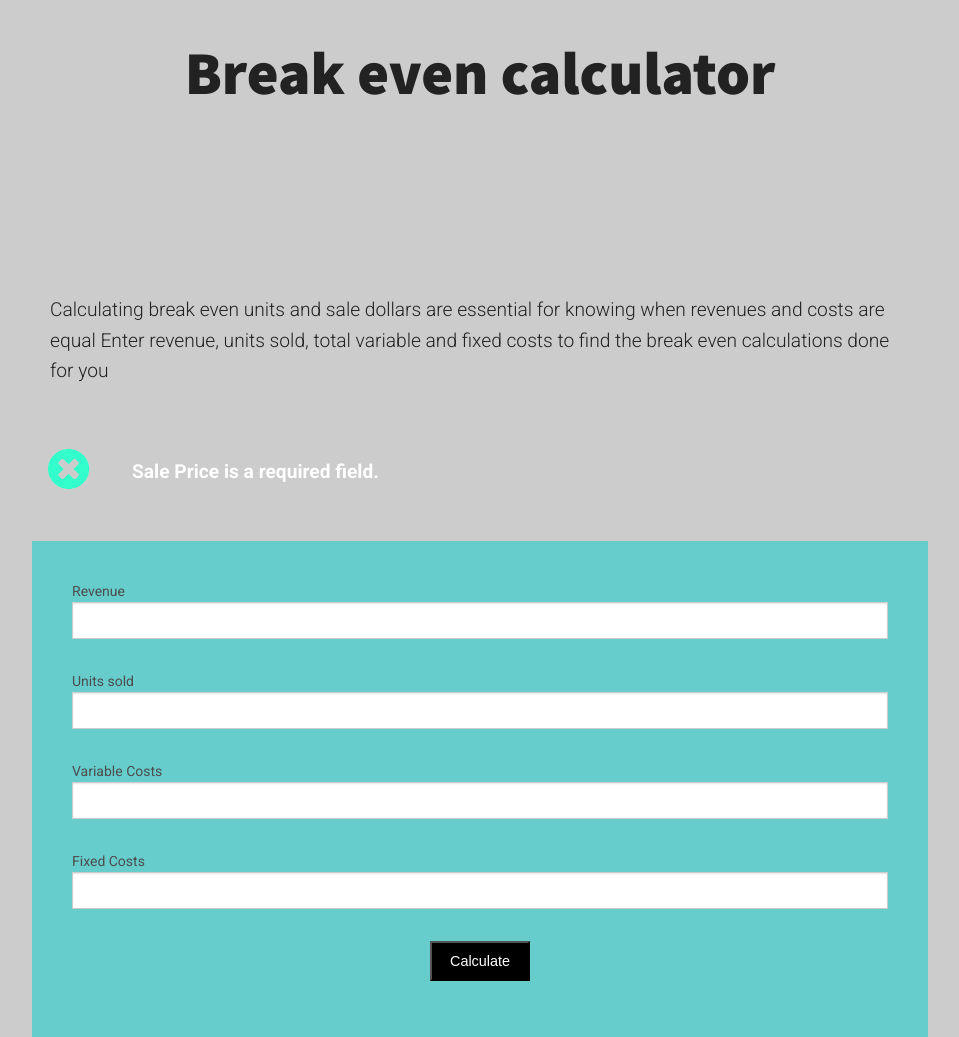
After one commit to ncmochacity/PHP-pricing-calculator, a PHP site: page /display_results.php in a window 1280 px wide. The commit adds this page. Shown: the whole page, without its empty margins (160-1119 px from the left). Run offline with PHP 8.4, Linux system fonts and the light colour scheme; data that the repository does not hold is empty.

Commit message:
breakeven

```diff
--- /dev/null
+++ b/calculator.php
@@ -0,0 +1,49 @@
+<!DOCTYPE html>
+<html lang="en">
+  <head>
+    <meta charset="utf-8" />
+    <title>Foundation | Welcome</title>
+    <meta name="viewport" content="width=device-width, initial-scale=1" >
+    <link href='http://fonts.googleapis.com/css?family=Source+Sans+Pro:300,400,700,900' rel='stylesheet' type='text/css'>
+    <link href='http://fonts.googleapis.com/css?family=Roboto:400,300,100,700' rel='stylesheet' type='text/css'>
+    <link rel="stylesheet" href="css/foundation.min.css" />
+    <link href="css/style.css" rel="stylesheet">
+  </head>
+  <body>
+  	<div class="row">
+  		<h1>Break even calculator</h1>
+  		<?php if(!empty($error_message)){
+  			?>
+  			<ul id="error"><li id="info"><?php echo $error_message; ?></li></ul>
+  		<?php } ?>
+  	</div>
+  	<div class="row">
+      <div class="large-12 columns" id="main">
+        <p>Calculating break even units and sale dollars are essential for knowing when revenues and costs are equal
+           Enter revenue, units sold, total variable and fixed costs to find the break even calculations done for you
+        </p>
+      </div>
+    </div>
+      <div id="content" class="clearfix">
+      	<form action="display_results.php" method="post">
+      		<label>Revenue</label>
+      		<input type="text" name="saleprice" value="<?php echo $saleprice; ?>"/><br />
+      		<label>Units sold</label>
+      		<input type="text" name="units" value="<?php echo $units; ?>"/><br />
+      		<label>Variable Costs</label>
+      		<input type="text" name="variable" value="<?php echo $variable; ?>"/><br />
+      		<label>Fixed Costs</label>
+      		<input type="text" name="fixed" value="<?php echo $fixed; ?>"/><br />
+      		<input type="submit" value="Calculate" id="submit-btn"/>
+      	</form>
+      </div>
+
+
+  	<script src="js/vendor/modernizr.js"></script>
+    <script src="js/vendor/jquery.js"></script>
+    <script src="js/foundation.min.js"></script>
+    <script>
+      $(document).foundation();
+    </script>
+  </body>
+</html>
--- a/css/style.css
+++ b/css/style.css
@@ -2,7 +2,7 @@
 body{
 	font-family: "Roboto",sans-serif;
 	font-weight:300;
-	background-color:#666;
+	background-color:#cccccc;
 }
 p{
 	font-family: "Roboto",sans-serif;
@@ -14,9 +14,42 @@ h1{
 	font-family: "Source Sans Pro",sans-serif;
 	font-weight: 800;
 	font-size: 3.8em;
-	color:#dfdfdf;
+	margin:3% auto;
+	text-align: center;
+}
+
+
+#main{
+	padding:7%;
+	width:100%;
+}
+#content{
+	width:70%;
+	background-color:#66cccc;
+	padding:40px;
+	margin:0 5px 10px 5px;
 	margin:5% auto;
-	text-align: center;
+}
+#error{
+	padding:10px;
+	margin:25px 0px;
+	display:block;
+	width:532px;
+	background: url(../img/error.png);
+	background-repeat: no-repeat;
+	position:relative;
+	top:300px;
+	left:60px;
+	color:white;
+	font-weight: 700;
+	font-size: 1.2em;
+
+}
+#error li{
+	padding:2px;
+	list-style: none;
+	left:80px;
+	position:relative;
 }
 #contact{
 	width:70%;
@@ -37,7 +70,7 @@ h1{
 #contact .required{
 	font-weight: bold;
 }
-#contact #submit-btn{
+#submit-btn{
 	width:100px;
 	background-color: #000;
 	color: #fff;
--- /dev/null
+++ b/display_results.php
@@ -0,0 +1,118 @@
+<?php
+	$revenue=$_POST['saleprice'];
+	$units_sold=$_POST['units'];
+	$variable_cost=$_POST['variable'];
+	$fixed_cost=$_POST['fixed'];
+
+	if(empty($revenue)){
+		$error_message='Sale Price is a required field. ';
+	}
+	else if(!is_numeric($revenue)){
+		$error_message="Sale Price must be a numeric value. ";
+
+	}
+	else if($revenue<=0){
+		$error_message="Sale Price must be greater than 0. ";
+	}
+	else if(empty($units_sold)){
+		$error_message="Units sold is a required field. ";
+	}
+	else if(!is_numeric($units_sold)){
+		$error_message="Units sold must be a numeric value. ";
+	}
+	else if(empty($variable_cost)){
+		$error_message="Units sold is a required field. ";
+	}
+	else if(!is_numeric($variable_cost)){
+		$error_message="Units sold must be a numeric value. ";
+	}
+	else if(empty($fixed_cost)){
+		$error_message="Units sold is a required field. ";
+	}
+	else if(!is_numeric($fixed_cost)){
+		$error_message="Units sold must be a numeric value. ";
+	}
+	else{
+		$error_message=" ";
+	}
+	if($error_message !=" "){
+		include('calculator.php');
+		exit();
+	}
+	//calculate
+	$units_selling=$revenue/$units_sold;
+	$units_variable=$variable_cost/$units_sold;
+	$units_contribution=$units_selling-$units_variable;
+	$break_even_units=$fixed_cost/$units_contribution.'units';
+	$contribution_ratio=($units_contribution/$units_selling)* .01;
+	$break_even_dollar=$fixed_cost/$contribution_ratio;
+
+	$revenue_formatted='$' .number_format($revenue,2);
+	$contribution_ratio_formatte=$contribution_ratio. '%';
+	$units_contribution_formatted='$' .number_format($units_contribution,2);
+	$break_even_dollar_formatted='$' .number_format($break_even_dollar,2);
+?>
+
+<!DOCTYPE html>
+<html lang="en">
+  <head>
+    <meta charset="utf-8" />
+    <title>Foundation | Welcome</title>
+    <meta name="viewport" content="width=device-width, initial-scale=1" >
+    <link href='http://fonts.googleapis.com/css?family=Source+Sans+Pro:300,400,700,900' rel='stylesheet' type='text/css'>
+    <link href='http://fonts.googleapis.com/css?family=Roboto:400,300,100,700' rel='stylesheet' type='text/css'>
+    <link rel="stylesheet" href="css/foundation.min.css" />
+    <link href="css/style.css" rel="stylesheet">
+  </head>
+  <body>
+  	<div class="row">
+  		<h1>Break even calculator</h1>
+  		<?php if(!empty($error_message)){
+  			?>
+  			<p id="error"><?php echo $error_message; ?></p>
+  		<?php } ?>
+  	</div>
+  	<div class="row">
+      <div class="large-12 columns" id="main">
+        <p>Calculating break even units and sale dollars are essential for knowing when revenues and costs are equal
+
+        </p>
+        <p>
+        Proin vulputate fringilla bibendum. Nullam dictum sapien at velit euismod, quis iaculis lectus adipiscing. Nam ut tempor nibh, sed pretium neque. Maecenas adipiscing tellus sodales augue molestie facilisis. Suspendisse potenti. Interdum et malesuada fames ac ante ipsum primis in faucibus. Aliquam erat volutpat. Duis vehicula tempus mi ac bibendum. Etiam sed euismod nunc. Integer vitae tortor nulla. Suspendisse porta sollicitudin neque in porta.
+        </p>
+      </div>
+    </div>
+      <div id="content" class="clearfix">
+      	<form action="display_results.php" method="post">
+      		<label>Revenue: </label>
+      		<span><?php echo $revenue_formatted; ?></span><br />
+      		<label>Units sold: </label>
+      		<span><?php echo $units_sold; ?></span><br />
+      		<label>Variable Costs: </label>
+      		<span><?php echo $variable_cost; ?></span><br />
+      		<label>Fixed Costs: </label>
+      		<span><?php echo $fixed_cost; ?></span><br />
+      		<label>Units Selling Price: </label>
+      		<span><?php echo $units_selling; ?></span><br />
+      		<label>Units variable cost: </label>
+      		<span><?php echo $units_variable; ?></span><br />
+      		<label>Units Contribution Margin: </label>
+      		<span><?php echo $units_contribution_formatted; ?></span><br />
+      		<label>Break even sale units: </label>
+      		<span><?php echo $break_even_units; ?></span><br />
+      		<label>Contribution Margin Ratio: </label>
+      		<span><?php echo $contribution_ratio_formatte; ?></span><br />
+      		<label>Break even in sale dollars: </label>
+      		<span><?php echo $break_even_dollar_formatted; ?></span><br />
+      	</form>
+      </div>
+
+
+  	<script src="js/vendor/modernizr.js"></script>
+    <script src="js/vendor/jquery.js"></script>
+    <script src="js/foundation.min.js"></script>
+    <script>
+      $(document).foundation();
+    </script>
+  </body>
+</html>
```
Also changed, not shown: calculator.html (added, +52 -0 lines), img/error.png (added).
